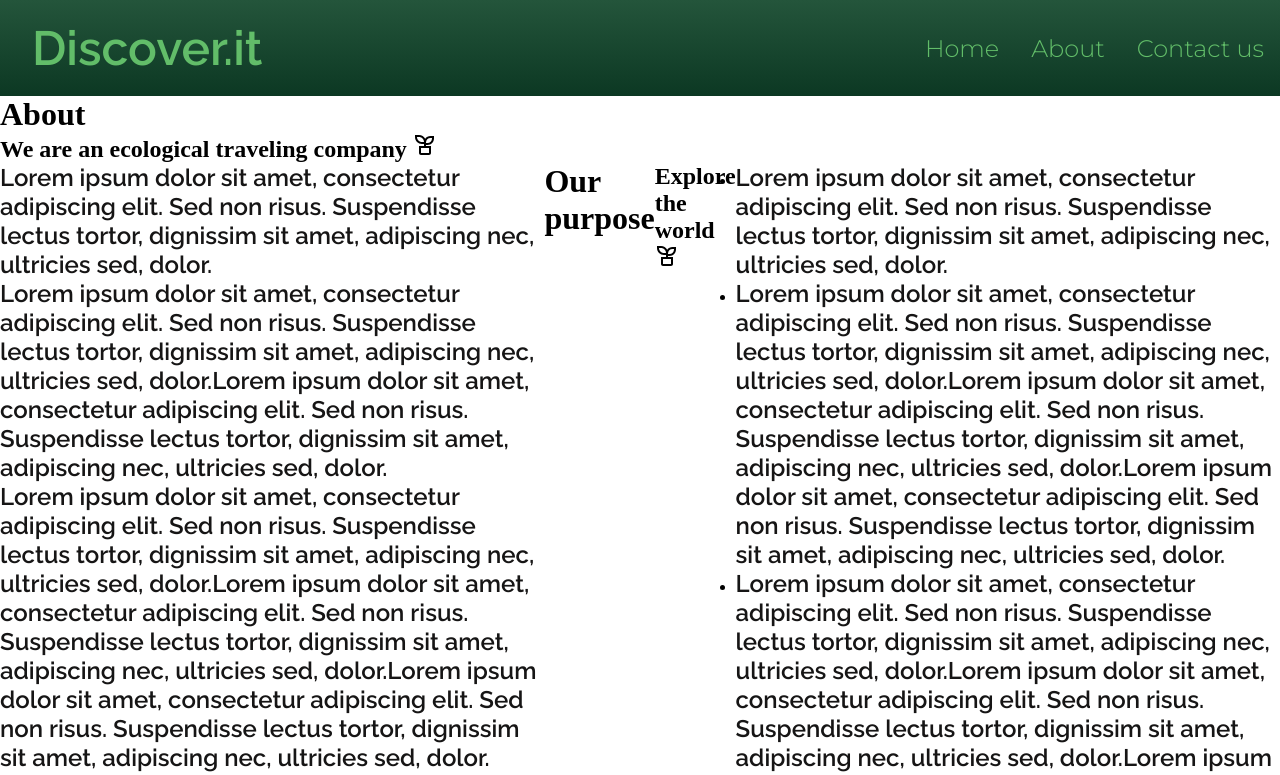
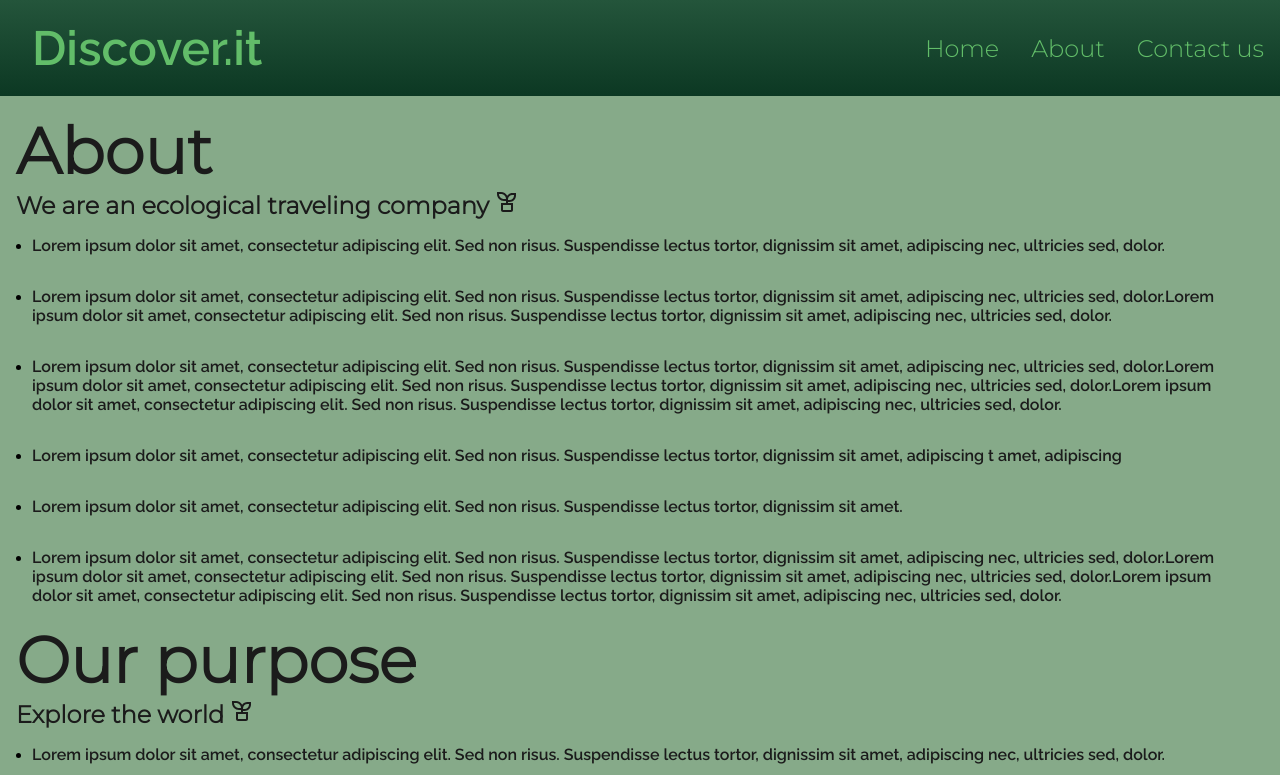
Before and after one commit to caetano-dev/Discover.it, a React (Create React App) app: page /About in a window 1280 px wide. Shown: the top 775 px of the page. Built offline with nearby package versions, Linux system fonts and the light colour scheme.

Commit message:
Styles for the page

```diff
--- a/src/styles/About-us.module.css
+++ b/src/styles/About-us.module.css
@@ -1,29 +1,24 @@
-.Home{
-   /* background-color: #62bd69;
-    background: linear-gradient(
-    0deg,
-    #62bd69 0%,
-    rgb(36, 85, 59) 100%
-  );*/
+.Home {
+  padding: 1rem;
+  background-color: #86aa89;
 }
-.Home > div {
- /* border: 2px solid blue;*/
-  display: flex;
-  justify-content: flex-end;
+.Home h1 {
+  font-size: 4rem;
 }
-.Home main {
-  text-align: right;
- /* border: 2px solid black;*/
+.Home h2,
+h1 {
+  font-family: Montserrat;
 }
-.Home p {
+.Home h1,
+h2,
+p {
+  color: rgb(27, 27, 27);
+}
+.Home strong,
+p {
   font-family: Raleway;
-  font-size: 1.5rem;
-  color: rgb(22, 21, 21);
 }
-
-.Home section {
-  background-color: rgb(91, 148, 91);
-  width: 45%;
-  margin-right: 1rem;
-  border-left: 1rem solid rgba(47, 194, 123, 0.308);
+.Home li {
+  margin: 0rem 1rem;
+  padding: 1rem 0rem;
 }
```
